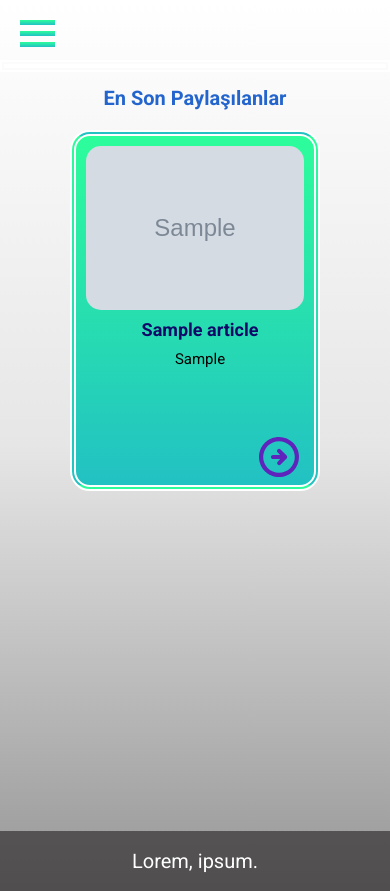
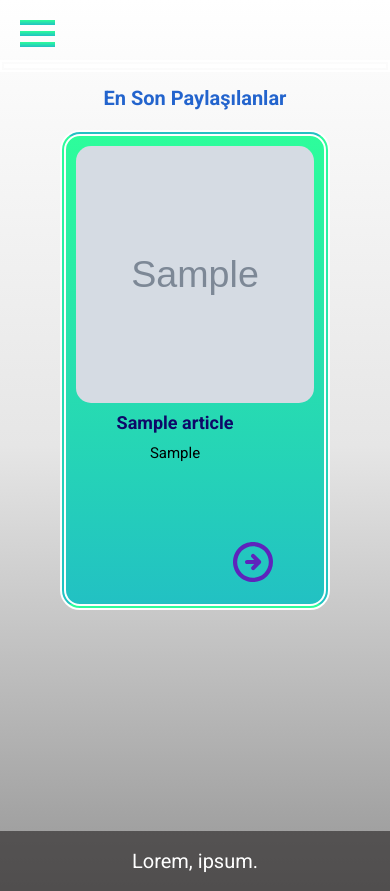
Before and after one commit to kemalayhan/personal-blog, a Django app: page / in a window 390 px wide. Run offline with Django 3.2, Linux system fonts and the light colour scheme; tables that the repository leaves empty hold one stand-in row (values such as "Sample post"); grey boxes marked "Sample" are stand-in pictures; some libraries are stand-ins or nearby versions.

Commit message:
-front-end updated
-card layout redesigned

```diff
--- a/blogsrc/articles/models.py
+++ b/blogsrc/articles/models.py
@@ -6,7 +6,7 @@ from django.shortcuts import reverse
 
 class Article(models.Model):
     title = models.CharField(max_length=70)
-    brief = models.CharField(max_length=140)
+    brief = models.CharField(max_length=250)
     content = RichTextUploadingField(blank=True, null=True)
     main_image = models.ImageField(upload_to='article_image/')
     slug = models.SlugField(unique=True, blank=True)
--- a/blogsrc/static/css/cards.css
+++ b/blogsrc/static/css/cards.css
@@ -26,16 +26,16 @@
 .card {
     -webkit-box-sizing: border-box;
             box-sizing: border-box;
+    background: -o-linear-gradient(bottom, rgba(34, 193, 195, 1) 0%, rgba(45, 253, 155, 1) 100%);
     background: -webkit-gradient(linear, left bottom, left top, from(rgba(34, 193, 195, 1)), to(rgba(45, 253, 155, 1)));
-    background: -o-linear-gradient(bottom, rgba(34, 193, 195, 1) 0%, rgba(45, 253, 155, 1) 100%);
     background: linear-gradient(0deg, rgba(34, 193, 195, 1) 0%, rgba(45, 253, 155, 1) 100%);
     border: 6px double white;
     border-radius: 20px;
     display: -webkit-box;
     display: -ms-flexbox;
     display: flex;
-    max-width: 420px;
-    height: 200px;
+    max-width: 500px;
+    height: 220px;
     margin-bottom: 20px;
     margin-right: 20px;
     padding: 10px;
@@ -45,16 +45,28 @@
 /* CARD - IMAGE */
 
 .card-image {
-    max-width: 150px;
-    height: 100%;
+    width: 200px;
+    height: 188px;
     border-radius: 15px;
 }
 
-/* CARD - TITLE AND TEXT */
+/* CARD - TEXT AND ICON */
+
+.text-and-icon {
+    -webkit-box-sizing: border-box;
+            box-sizing: border-box;
+    display: -webkit-box;
+    display: -ms-flexbox;
+    display: flex;
+    -ms-flex-wrap: wrap;
+        flex-wrap: wrap;
+}
+
+/* TEXT AND ICON - TITLE AND TEXT */
 
 .title-and-text {
-    padding-left: 10px;
-    overflow: hidden;
+    -webkit-box-sizing: border-box;
+            box-sizing: border-box;
     height: 130px;
 }
 
@@ -85,13 +97,13 @@
     word-wrap: break-word;
 }
 
+/* TEXT AND ICON - ARROW CONTAINER */
+
 .arrow-container {
-    width: -webkit-max-content;
-    width: -moz-max-content;
-    width: max-content;
-    position: absolute;
-    bottom: 5px;
-    right: 15px;
+    -ms-flex-item-align: end;
+        align-self: flex-end;
+    margin-left: auto;
+    margin-right: 0;
 }
 
 .arrow-icon {
@@ -119,17 +131,26 @@
         -webkit-box-align: center;
             -ms-flex-align: center;
                 align-items: center;
-        width: 250px;
-        height: auto;
-        max-height: 450px;
-        padding-bottom: 35px;
+        width: 270px;
+        height: 480px;
     }
 
     .card-image {
-        height: auto;
-        max-width: 100%;
-        max-height: 230px;
+        width: 100%;
+        height: 60%;
         margin-bottom: 10px;
+    }
+
+    .text-and-icon {
+        height: 40%;
+        margin-bottom: 10px;
+    }
+
+    .title-and-text {
+        height: -webkit-max-content;
+        height: -moz-max-content;
+        height: max-content;
+        margin-bottom: 20px;
     }
 }
 
--- a/blogsrc/templates/cards.html
+++ b/blogsrc/templates/cards.html
@@ -22,6 +22,7 @@
             {% if article.main_image %}
             <img class="card-image" src=" {{ article.main_image.url }} " alt="image">
             {% endif %}
+            <div class="text-and-icon">
                 <div class="title-and-text">
                     <a class="card-title-link" href="{% url 'article_detail' slug=article.slug %}">
                         <h2 class="card-title-text"> {{ article.title }} </h2>
@@ -43,6 +44,7 @@
                     </a>
                 </div>
             </div>
+        </div>
         {% endfor %}
     </div>
 </div>
```
Also changed, not shown: blogsrc/articles/migrations/0011_auto_20201219_2219.py (added). Lines whose indentation alone changed are shown as unchanged.
